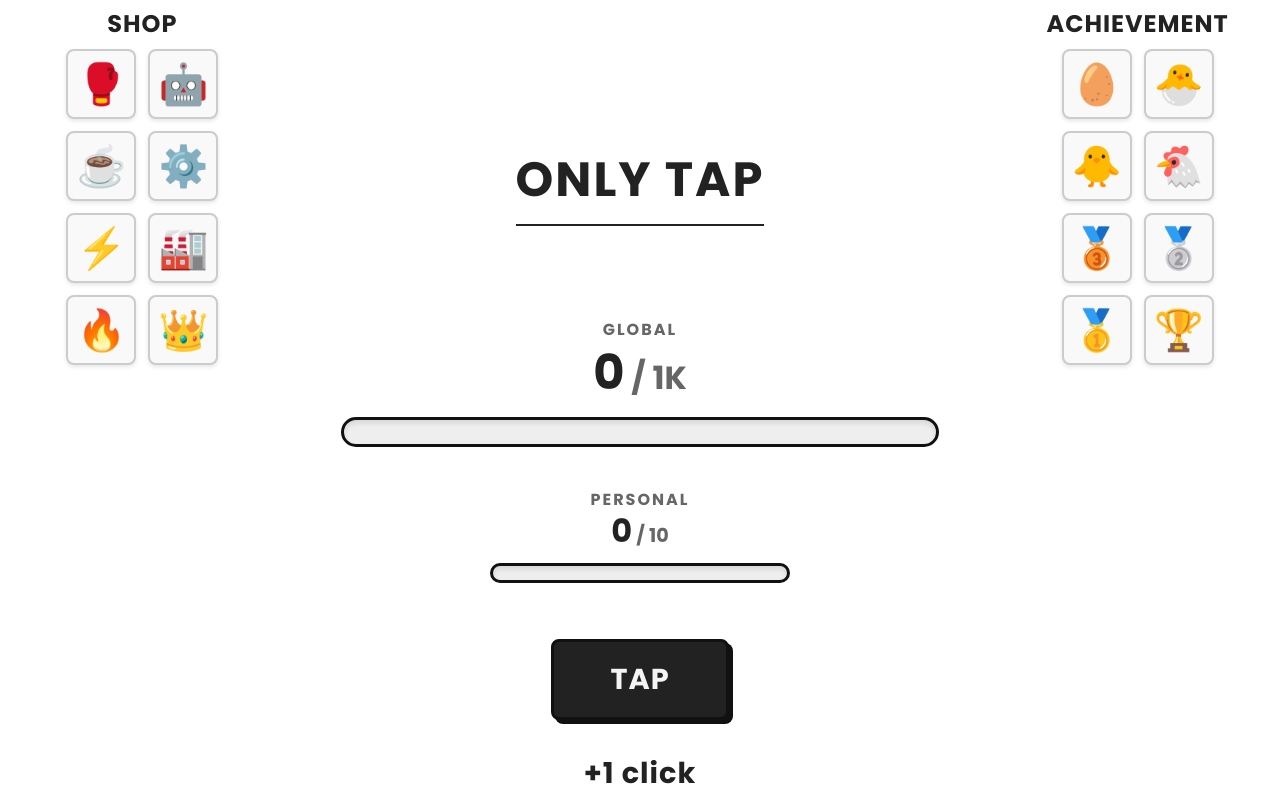
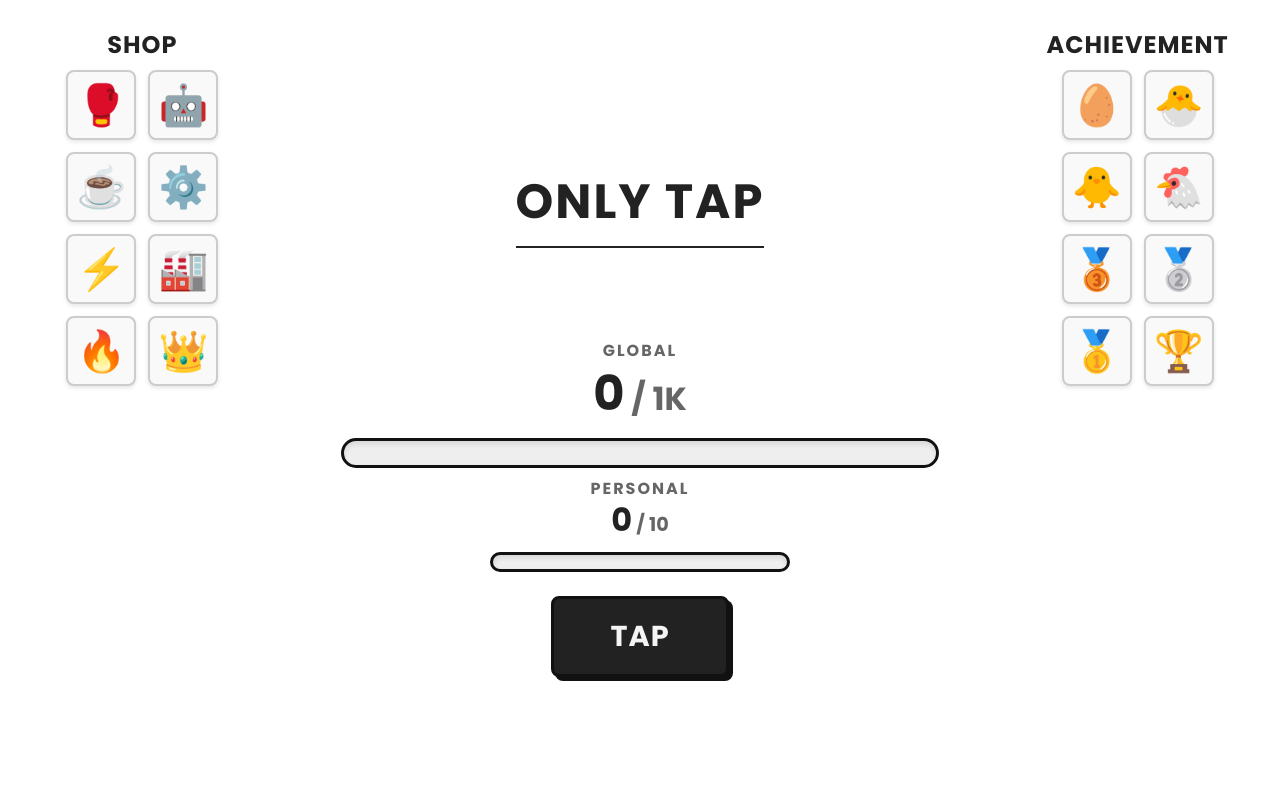
Before and after one commit to rakusa053/tap, a website: page public/index.html in a window 1280 px wide. Shown: the top 800 px of the page. Drawn offline with nearby package versions, Linux system fonts and the light colour scheme; no server answers.

Commit message:
style: use transform instead of margin to prevent header from moving

```diff
--- a/public/index.html
+++ b/public/index.html
@@ -40,7 +40,8 @@
               </div>
           </div>
       </div>
-      <div class="meter-container global-meter">
+      <div class="game-area">
+        <div class="meter-container global-meter">
         <div class="counter-label">GLOBAL</div>
         <div class="counter-display">
           <span id="global-counter">0</span><span class="goal-text"> / <span id="global-goal">1K</span></span>
@@ -62,7 +63,7 @@
         </div>
       </div>
       <button id="tap-btn" class="tap-button">TAP</button>
-      <div class="power-display" id="power-display">+1 click</div>
+      </div>
     </div>
 
     <!-- Socket.io -->
--- a/public/style.css
+++ b/public/style.css
@@ -141,10 +141,17 @@ h1 {
     margin-bottom: 0.5rem;
 }
 
+.game-area {
+    width: 100%;
+    display: flex;
+    flex-direction: column;
+    align-items: center;
+    transform: translateY(-6rem); /* レイアウトの高さを変えずに視覚的に上へ移動 */
+}
+
 .global-meter {
     width: 80%;
     max-width: 600px; /* Global is larger */
-    margin-top: -6rem; /* さらに上へずらす */
 }
 
 .personal-meter {
```
